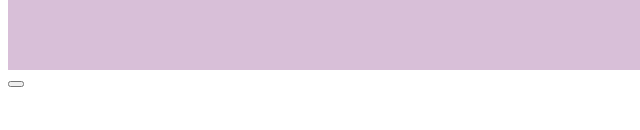
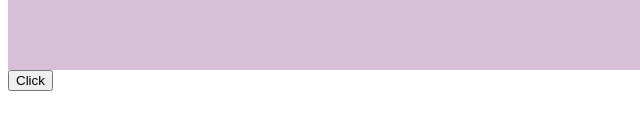
Before and after one commit to marissabellusci/eventcapture-propagation-bubbling-once, a plain HTML site: page index.html in a window 1280 px wide. Shown: the part 538-668 px from the top of the page, 0-640 px from the left. Drawn offline with Linux system fonts and the light colour scheme.

Commit message:
added text to button

```diff
--- a/index.html
+++ b/index.html
@@ -40,7 +40,7 @@
   }
 </style>
 
-<button></button>
+<button>Click</button>
 <script>
 
   const divs = document.querySelectorAll('div');
```
